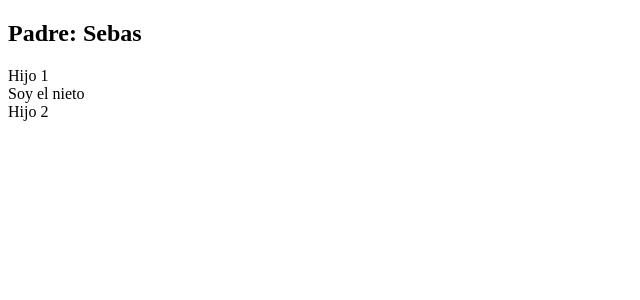
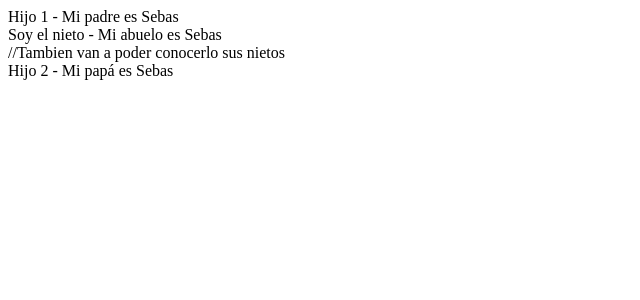
Before and after one commit to FlorDRodriguez/FlorDRodriguez-ProgIII-SitioReact, a React (Create React App) app: page / in a window 1280 px wide. Shown: the top 300 px of the page, without its empty margins (0-640 px from the left). Built offline with nearby package versions, Linux system fonts and the light colour scheme.

Commit message:
Ejemplo4

```diff
--- a/src/App.jsx
+++ b/src/App.jsx
@@ -1,12 +1,13 @@
 import React, { useState } from 'react';
 //import Ejemplo1 from './components/Ejemplo1/Ejemplo1';
 //import Ejemplo2 from './components/Ejemplo2/Ejemplo2';
-import Ejemplo3 from './components/Ejemplo3/Ejemplo3';
+//import Ejemplo3 from './components/Ejemplo3/Ejemplo3';
+import Ejemplo4 from './components/Ejemplo4/Ejemplo4';
 
 function App(){
     return(
         <>
-            <Ejemplo3 />
+            <Ejemplo4 />
         </>
     )
 }
--- a/src/components/Ejemplo3/Ejemplo3.jsx
+++ b/src/components/Ejemplo3/Ejemplo3.jsx
@@ -1,3 +1,4 @@
+//De esta forma hay que pasar los props manualmente en cada nivel
 import React from 'react';
 
 const Padre =  (props) => {
--- /dev/null
+++ b/src/components/Ejemplo4/Ejemplo4.jsx
@@ -0,0 +1,69 @@
+//Solucion del ejemplo 3 con context
+import React from 'react';
+
+const Store = React.createContext();
+
+const Padre =  (props) => {
+    const nombre = "Sebas"
+    return(
+        //lo usamos como contenedor/proveedor de todos los hijos
+        <Store.Provider value={nombre}>
+            {props.children}
+        </Store.Provider>
+    )
+}
+
+const Hijo1 = (props) => {
+
+    // return(
+    //     //el estore consume el valor que le paso el padre, lo recibe mediante una fc arrow
+    //     <Store.Consumer>
+    //         {//cod html entre llaves
+    //         (value) => {
+    //             return(
+    //                 <>
+    //                     <div>Hijo 1 - Mi padre es {value}</div>
+    //                     {props.children}//Tambien van a poder conocerlo sus nietos
+    //                 </>
+    //             )
+    //         }
+    //         }
+    //     </Store.Consumer>
+    // )
+    const value = React.useContext(Store);//Usar el contexto del valor
+    return(
+        <>
+            <div>Hijo 1 - Mi padre es {value}</div>
+            {props.children}//Tambien van a poder conocerlo sus nietos
+        </>
+
+    )
+}
+
+const Hijo2 = (props) => {
+    const value = React.useContext(Store);
+    return(
+        <div>
+            <div>Hijo 2 - Mi papá es {value}</div>
+            {props.children}
+        </div>
+    )
+}
+
+const Nieto = () => {
+    const value = React.useContext(Store);
+    return <div>Soy el nieto - Mi abuelo es {value}</div>
+}
+
+const Ejemplo4 = () => {
+    return(
+        <Padre>
+            <Hijo1>
+                <Nieto />
+            </Hijo1>
+            <Hijo2></Hijo2>
+        </Padre>
+    )
+}
+
+export default Ejemplo4;
```
Also changed, not shown: src/components/Ejemplo5/Ejemplo5.jsx (added, +69 -0 lines).
